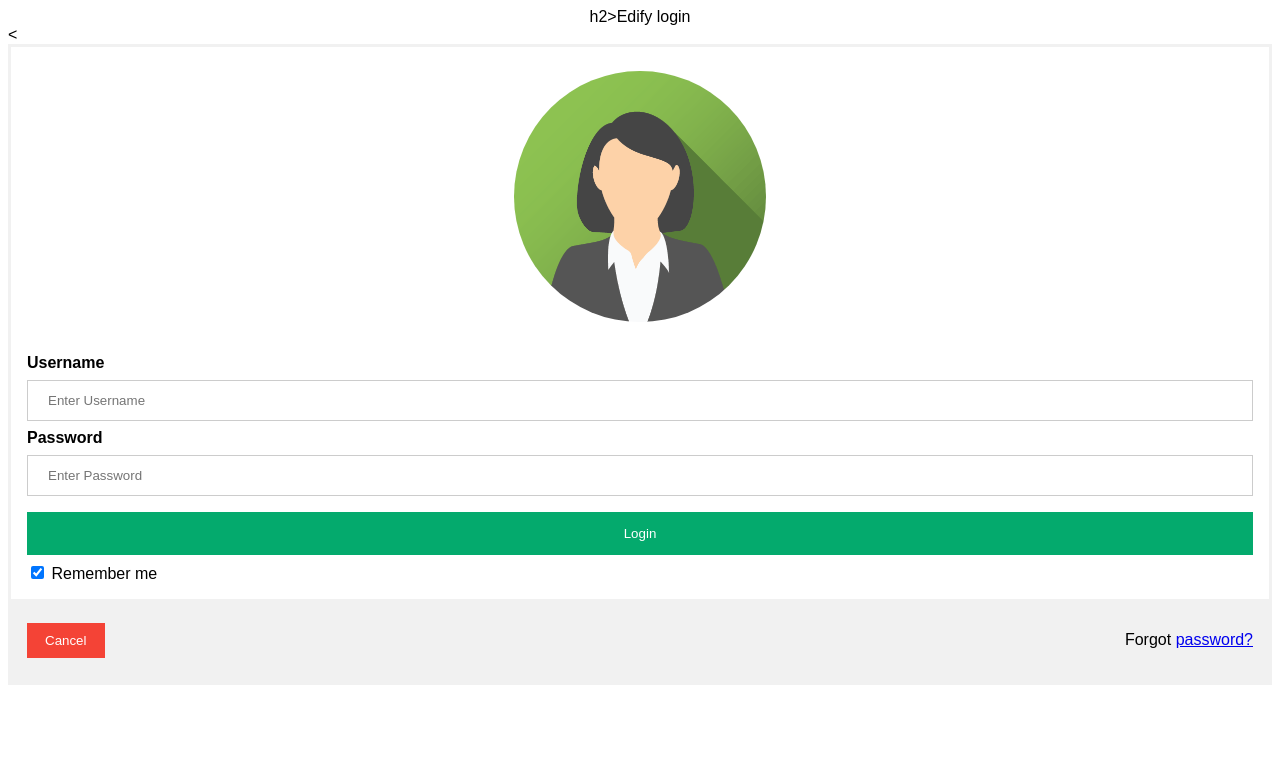
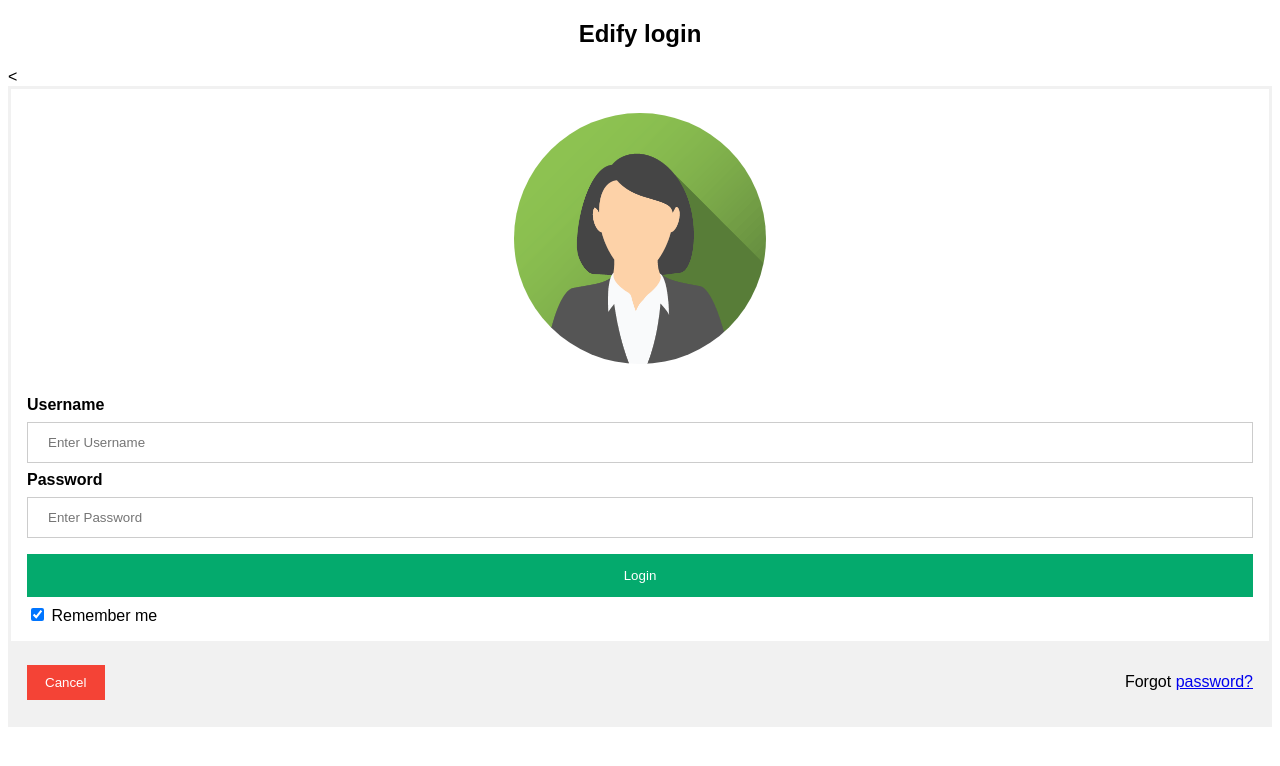
Before and after one commit to dinesh1004/login-page, a plain HTML site: page index.html in a window 1280 px wide. Drawn offline with Linux system fonts and the light colour scheme.

Commit message:
error fixed

```diff
--- a/index.html
+++ b/index.html
@@ -68,7 +68,7 @@ span.psw {
 </head>
 <body>
 
-<center>h2>Edify login</h2></center><
+<center><h2>Edify login</h2></center><
 
 <form action="/action_page.php" method="post">
   <div class="imgcontainer">
```
